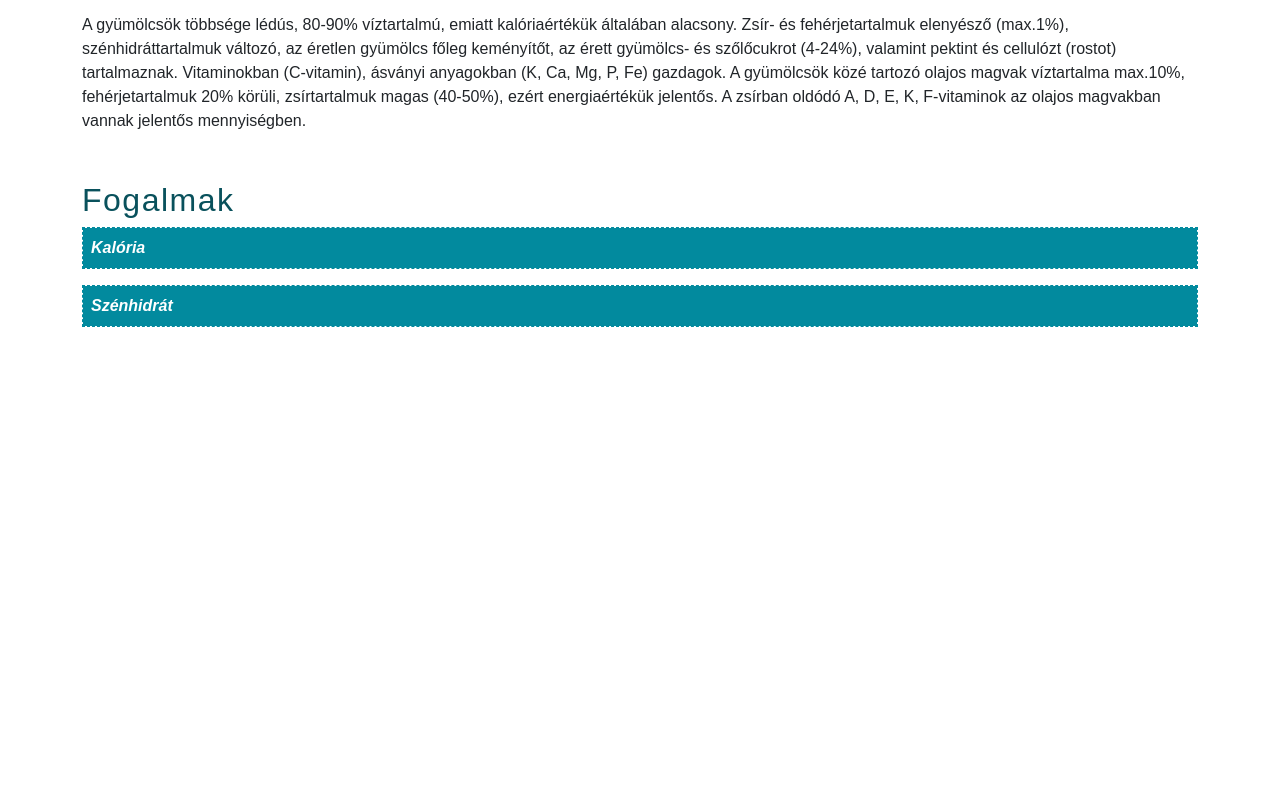
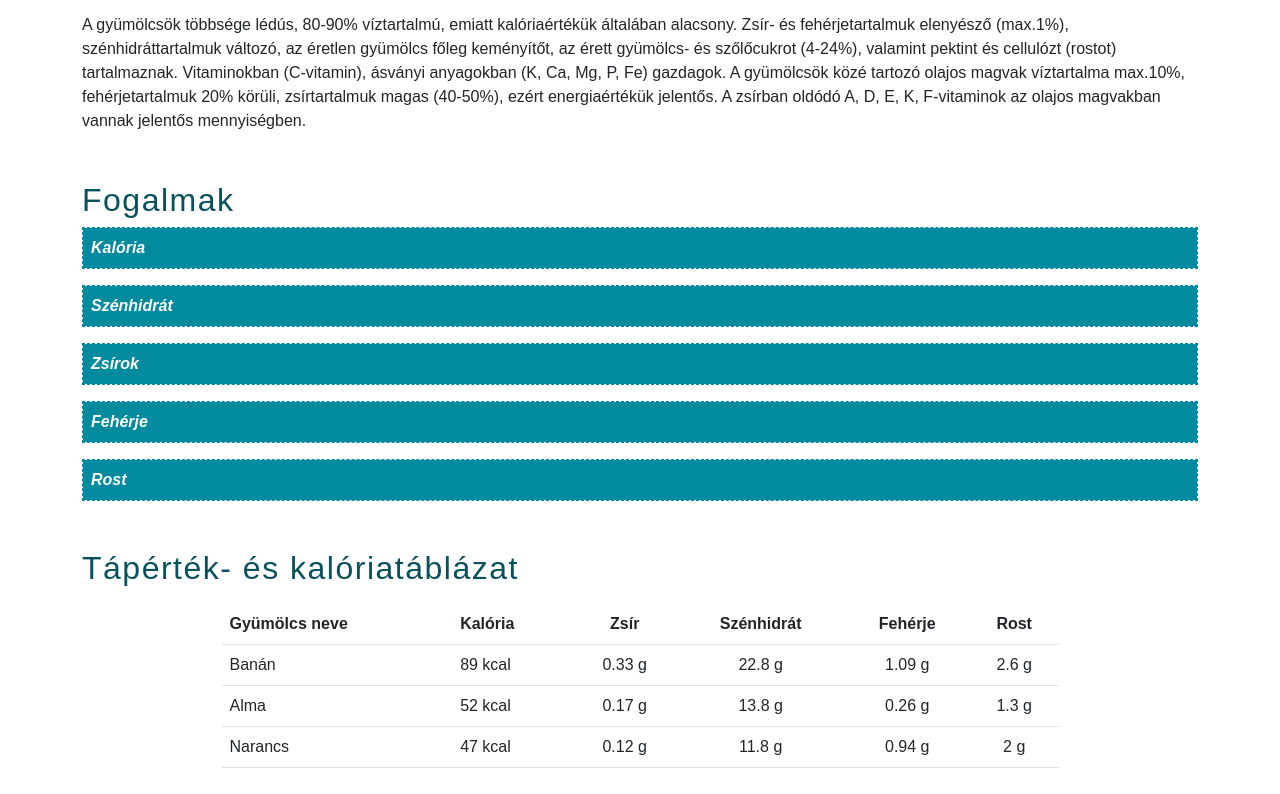
Before and after one commit to bbsoma01/SJW2025_Balogh_Soma, a plain HTML site: page index.html in a window 1280 px wide. Shown: the part 849-1643 px from the top of the page. Before the commit the page ends 1224 px from the top, so only its background shows below. Drawn offline with nearby package versions, Linux system fonts and the light colour scheme; a script that the page names is missing; files whose address does not match are found by name.

Commit message:
táblázat

```diff
--- a/index.html
+++ b/index.html
@@ -165,6 +165,128 @@
         </div>
       </div>
 
+      <div class="mb-3 border border-1 border-dashed border-turquoise p-0">
+        <div
+          class="bg-turquoise text-white fw-bold fst-italic p-2"
+          data-bs-toggle="collapse"
+          data-bs-target="#fogalomZsir"
+          style="cursor: pointer;"
+        >
+          Zsírok
+        </div>
+        <div
+          id="fogalomZsir"
+          class="collapse"
+          style="background-color: rgba(2, 138, 158, 0.2); padding: 1rem;"
+        >
+          <p>
+            Zsírnak a köznyelv a víztaszító, könnyen kenhető anyagokat nevezi. A
+            kémiai definíció ettől eltér, mert csak a glicerin zsírsavakkal alkotott
+            háromszoros észtereit, trigliceridjeit hívjuk így...
+          </p>
+        </div>
+      </div>
+      <div class="mb-3 border border-1 border-dashed border-turquoise p-0">
+        <div
+          class="bg-turquoise text-white fw-bold fst-italic p-2"
+          data-bs-toggle="collapse"
+          data-bs-target=""
+          style="cursor: pointer;"
+        >
+          Fehérje
+        </div>
+        <div
+          id="fogalomFeherje"
+          class="collapse"
+          style="background-color: rgba(2, 138, 158, 0.2); padding: 1rem;"
+        >
+          <p>
+            A fehérjék egy szabályosan ismétlődő elemekből álló molekuláris
+            gerinchez, az ún. peptidgerinchez kapcsolódó aminosavak láncolatából
+            álló makromolekulák...
+          </p>
+          <p>
+            A fehérjék fontos biológiai szerepét jellemzi, hogy minden sejtben
+            lejátszódó folyamatban részt vesznek...
+          </p>
+        </div>
+      </div>
+
+      <div class="mb-3 border border-1 border-dashed border-turquoise p-0">
+        <div
+          class="bg-turquoise text-white fw-bold fst-italic p-2"
+          data-bs-toggle="collapse"
+          data-bs-target="#fogalomRost"
+          style="cursor: pointer;"
+        >
+          Rost
+        </div>
+        <div
+          id=""
+          class="collapse"
+          style="background-color: rgba(2, 138, 158, 0.2); padding: 1rem;"
+        >
+          <p>
+            Az étkezési rostok olyan növényi eredetű szénhidrátok, amelyeket az
+            emberi szervezet nem képes megemészteni...
+          </p>
+        </div>
+      </div>
+    </section>
+
+    <section id="tabla">
+      <h2
+        style="
+          font-family: Haettenschweiler, sans-serif;
+          letter-spacing: 1.5px;
+          color: rgb(9, 81, 92);
+        "
+      >
+        Tápérték- és kalóriatáblázat
+      </h2>
+
+      <div class="table-responsive mx-auto my-3 table-container">
+        <table class="table align-middle">
+          <thead>
+            <tr>
+              <th>Gyümölcs neve</th>
+              <th>Kalória</th>
+              <th class="text-center">Zsír</th>
+              <th class="text-center">Szénhidrát</th>
+              <th class="text-center">Fehérje</th>
+              <th class="text-center">Rost</th>
+            </tr>
+          </thead>
+          <tbody>
+            <tr>
+              <td>Banán</td>
+              <td>89 kcal</td>
+              <td class="text-center">0.33 g</td>
+              <td class="text-center">22.8 g</td>
+              <td class="text-center">1.09 g</td>
+              <td class="text-center">2.6 g</td>
+            </tr>
+            <tr>
+              <td>Alma</td>
+              <td>52 kcal</td>
+              <td class="text-center">0.17 g</td>
+              <td class="text-center">13.8 g</td>
+              <td class="text-center">0.26 g</td>
+              <td class="text-center">1.3 g</td>
+            </tr>
+            <tr>
+              <td>Narancs</td>
+              <td>47 kcal</td>
+              <td class="text-center">0.12 g</td>
+              <td class="text-center">11.8 g</td>
+              <td class="text-center">0.94 g</td>
+              <td class="text-center">2 g</td>
+            </tr>
+          </tbody>
+        </table>
+      </div>
+    </section>
+
 
   </main>
   <script src="https://cdn.jsdelivr.net/npm/bootstrap@5.3.0/dist/js/bootstrap.bundle.min.js"></script>
```
